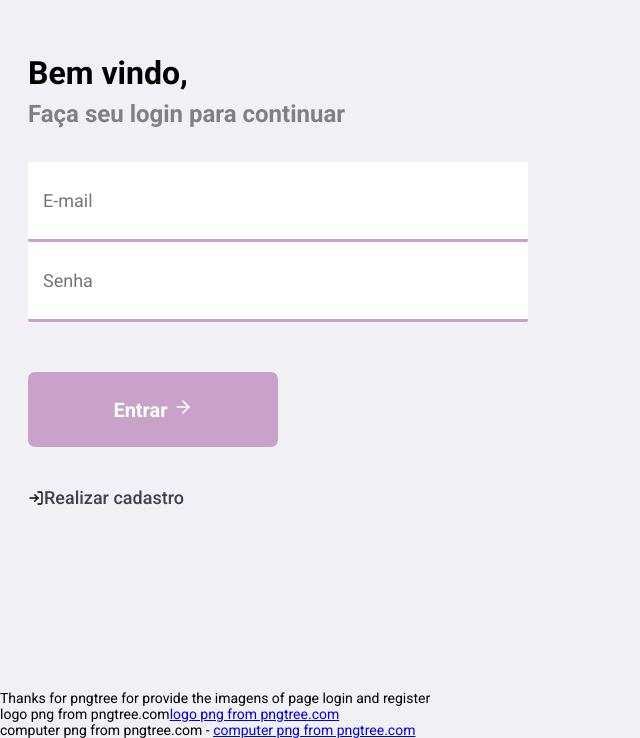
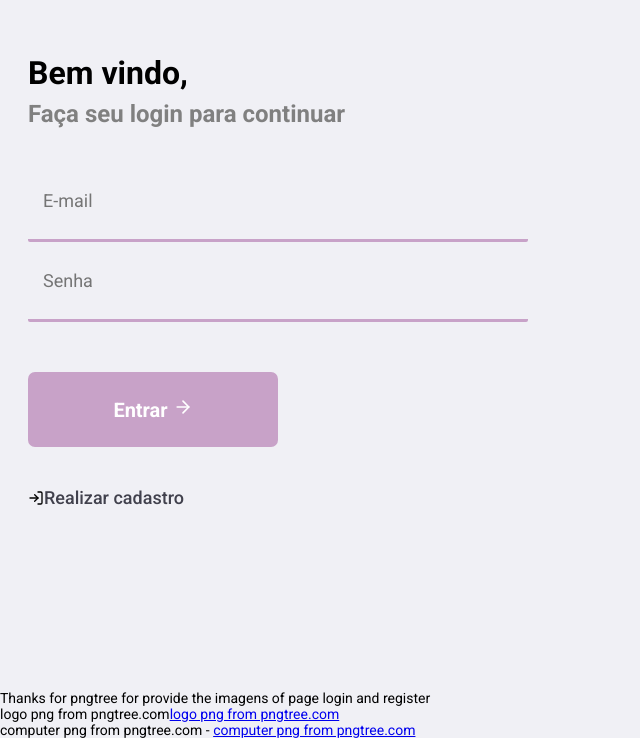
Before and after one commit to omateusamaral/Notes, a React (Create React App) app in the folder frontend/: page / in a window 1280 px wide. Shown: the part 110-848 px from the top of the page, without its empty margins (0-640 px from the left). Built offline with nearby package versions, Linux system fonts and the light colour scheme.

Commit message:
put background-color in input

```diff
--- a/frontend/src/Pages/Login/style.css
+++ b/frontend/src/Pages/Login/style.css
@@ -1,6 +1,3 @@
-body {
-  background: #fff;
-}
 .login-container {
   width: 100%;
   max-width: 1120px;
@@ -56,6 +53,7 @@ body {
   border-right: 0px;
   border-left: 0px;
   border-color: #c8a2c8;
+  background-color: #f0f0f5;
 }
 .login-container section.form form .btnLogin {
   font-weight: bold;
```
